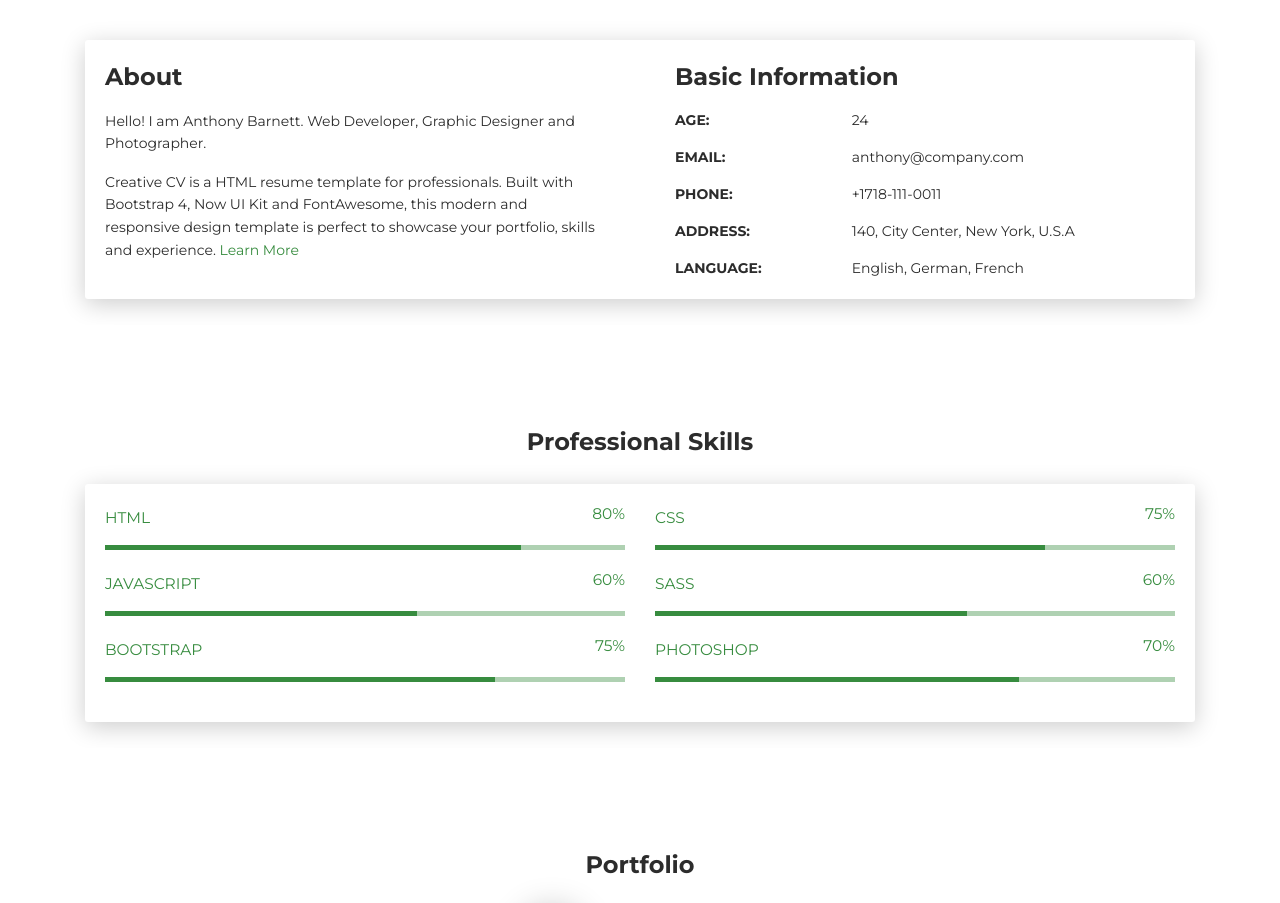
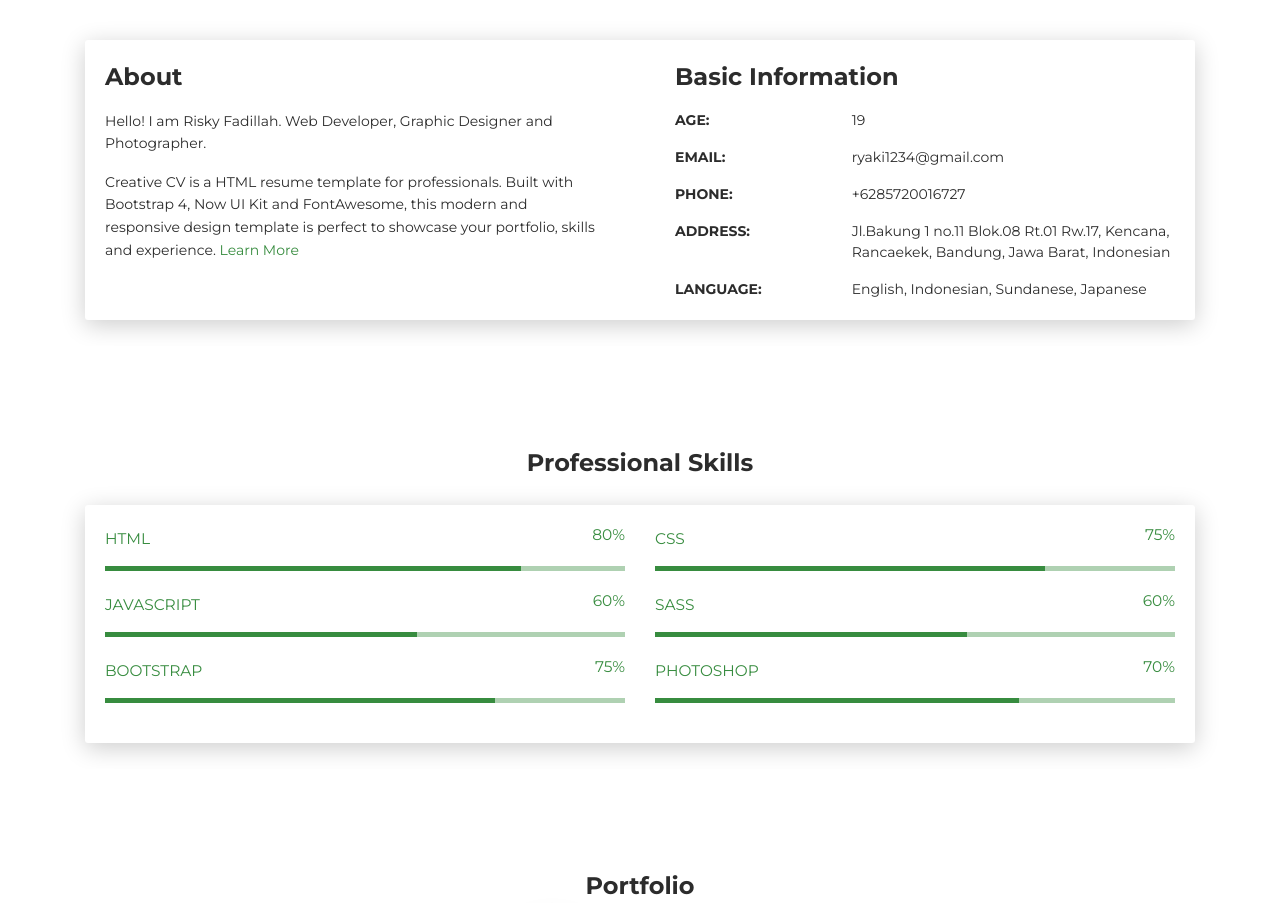
Before and after one commit to RiskyFadillah/RiskyFadillah.github.io, a plain HTML site: page index.html in a window 1280 px wide. Shown: the part 580-1483 px from the top of the page. Drawn offline with Linux system fonts and the light colour scheme.

Commit message:
Update index.html

```diff
--- a/index.html
+++ b/index.html
@@ -4,7 +4,7 @@
     <meta charset="UTF-8">
     <meta http-equiv="X-UA-Compatible" content="IE=edge">
     <meta name="viewport" content="width=device-width, initial-scale=1">
-    <title>Creative CV</title>
+    <title>CV</title>
     <link href="https://fonts.googleapis.com/css?family=Montserrat:400,700,200" rel="stylesheet">
     <link href="https://maxcdn.bootstrapcdn.com/font-awesome/latest/css/font-awesome.min.css" rel="stylesheet">
     <link href="css/aos.css?ver=1.1.0" rel="stylesheet">
@@ -49,7 +49,7 @@
       <div class="container">
         <div class="content-center">
           <div class="cc-profile-image"><a href="#"><img src="images/Risky.jpg" alt="Image"/></a></div>
-          <div class="h2 title">Anthony Barnett</div>
+          <div class="h2 title">Risky Fadillah</div>
           <p class="category text-white">Web Developer, Graphic Designer,  Photographer</p><a class="btn btn-primary smooth-scroll mr-2" href="#contact" data-aos="zoom-in" data-aos-anchor="data-aos-anchor">Hire Me</a><a class="btn btn-primary" href="#" data-aos="zoom-in" data-aos-anchor="data-aos-anchor">Download CV</a>
         </div>
       </div>
@@ -68,7 +68,7 @@
         <div class="col-lg-6 col-md-12">
           <div class="card-body">
             <div class="h4 mt-0 title">About</div>
-            <p>Hello! I am Anthony Barnett. Web Developer, Graphic Designer and Photographer.</p>
+            <p>Hello! I am Risky Fadillah. Web Developer, Graphic Designer and Photographer.</p>
             <p>Creative CV is a HTML resume template for professionals. Built with Bootstrap 4, Now UI Kit and FontAwesome, this modern and responsive design template is perfect to showcase your portfolio, skills and experience. <a href="https://templateflip.com/templates/creative-cv/" target="_blank">Learn More</a></p>
           </div>
         </div>
@@ -77,23 +77,23 @@
             <div class="h4 mt-0 title">Basic Information</div>
             <div class="row">
               <div class="col-sm-4"><strong class="text-uppercase">Age:</strong></div>
-              <div class="col-sm-8">24</div>
+              <div class="col-sm-8">19</div>
             </div>
             <div class="row mt-3">
               <div class="col-sm-4"><strong class="text-uppercase">Email:</strong></div>
-              <div class="col-sm-8">anthony@company.com</div>
+              <div class="col-sm-8">ryaki1234@gmail.com</div>
             </div>
             <div class="row mt-3">
               <div class="col-sm-4"><strong class="text-uppercase">Phone:</strong></div>
-              <div class="col-sm-8">+1718-111-0011</div>
+              <div class="col-sm-8">+6285720016727</div>
             </div>
             <div class="row mt-3">
               <div class="col-sm-4"><strong class="text-uppercase">Address:</strong></div>
-              <div class="col-sm-8">140, City Center, New York, U.S.A</div>
+              <div class="col-sm-8">Jl.Bakung 1 no.11 Blok.08 Rt.01 Rw.17, Kencana, Rancaekek, Bandung, Jawa Barat, Indonesian</div>
             </div>
             <div class="row mt-3">
               <div class="col-sm-4"><strong class="text-uppercase">Language:</strong></div>
-              <div class="col-sm-8">English, German, French</div>
+              <div class="col-sm-8">English, Indonesian, Sundanese, Japanese</div>
             </div>
           </div>
         </div>
@@ -500,11 +500,11 @@
                 <div class="col-md-6">
                   <div class="card-body">
                     <p class="mb-0"><strong>Address </strong></p>
-                    <p class="pb-2">140, City Center, New York, U.S.A</p>
+                    <p class="pb-2">Jl.Bakung 1 no.11 Blok.08 Rt.01 Rw.17, Kencana, Rancaekek, Bandung, Jawa Barat, Indonesian</p>
                     <p class="mb-0"><strong>Phone</strong></p>
-                    <p class="pb-2">+1718-111-0011</p>
+                    <p class="pb-2">+6285720016727</p>
                     <p class="mb-0"><strong>Email</strong></p>
-                    <p>anthony@company.com</p>
+                    <p>ryaki1234@gmail.com</p>
                   </div>
                 </div>
               </div>
@@ -518,7 +518,7 @@
     </div>
     <footer class="footer">
       <div class="container text-center"><a class="cc-facebook btn btn-link" href="#"><i class="fa fa-facebook fa-2x " aria-hidden="true"></i></a><a class="cc-twitter btn btn-link " href="#"><i class="fa fa-twitter fa-2x " aria-hidden="true"></i></a><a class="cc-google-plus btn btn-link" href="#"><i class="fa fa-google-plus fa-2x" aria-hidden="true"></i></a><a class="cc-instagram btn btn-link" href="#"><i class="fa fa-instagram fa-2x " aria-hidden="true"></i></a></div>
-      <div class="h4 title text-center">Anthony Barnett</div>
+      <div class="h4 title text-center">Risky Fadillah</div>
       <div class="text-center text-muted">
         <p>&copy; Creative CV. All rights reserved.<br>Design - <a class="credit" href="https://templateflip.com" target="_blank">TemplateFlip</a></p>
       </div>
```
